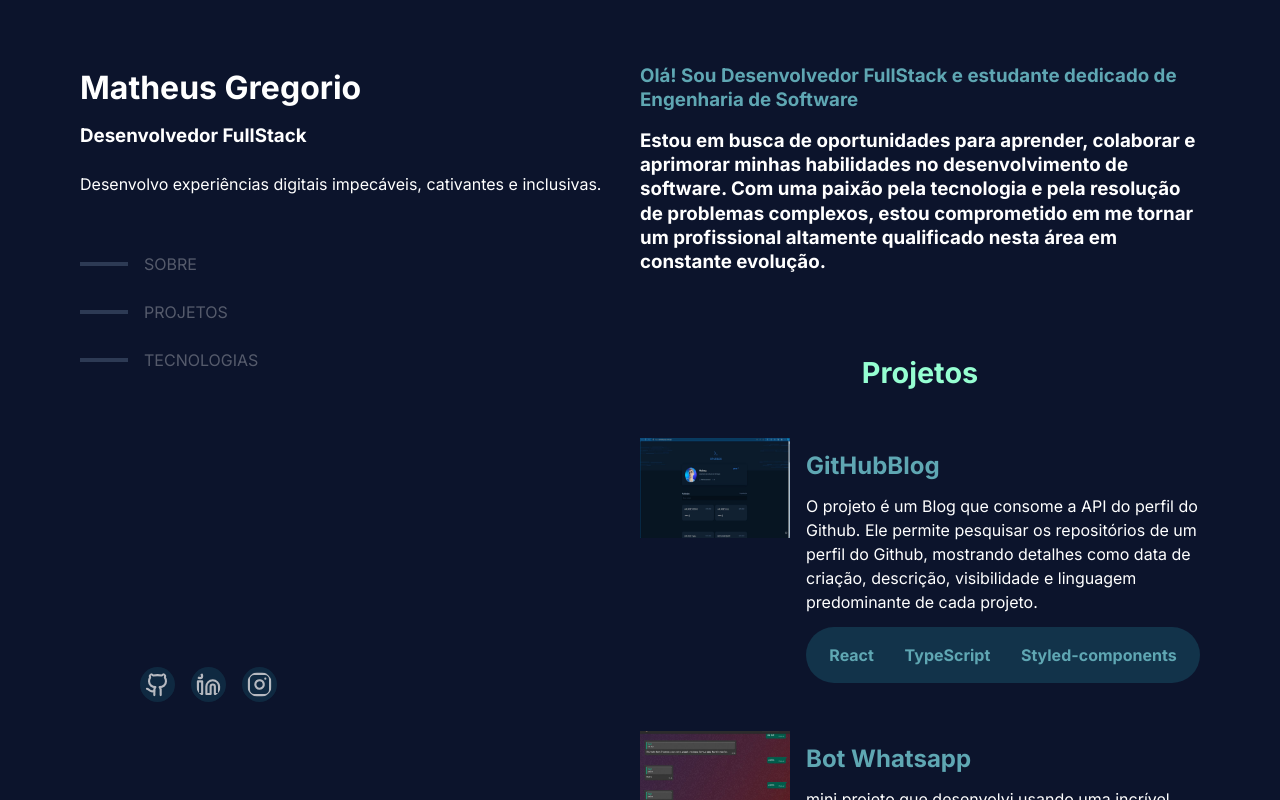
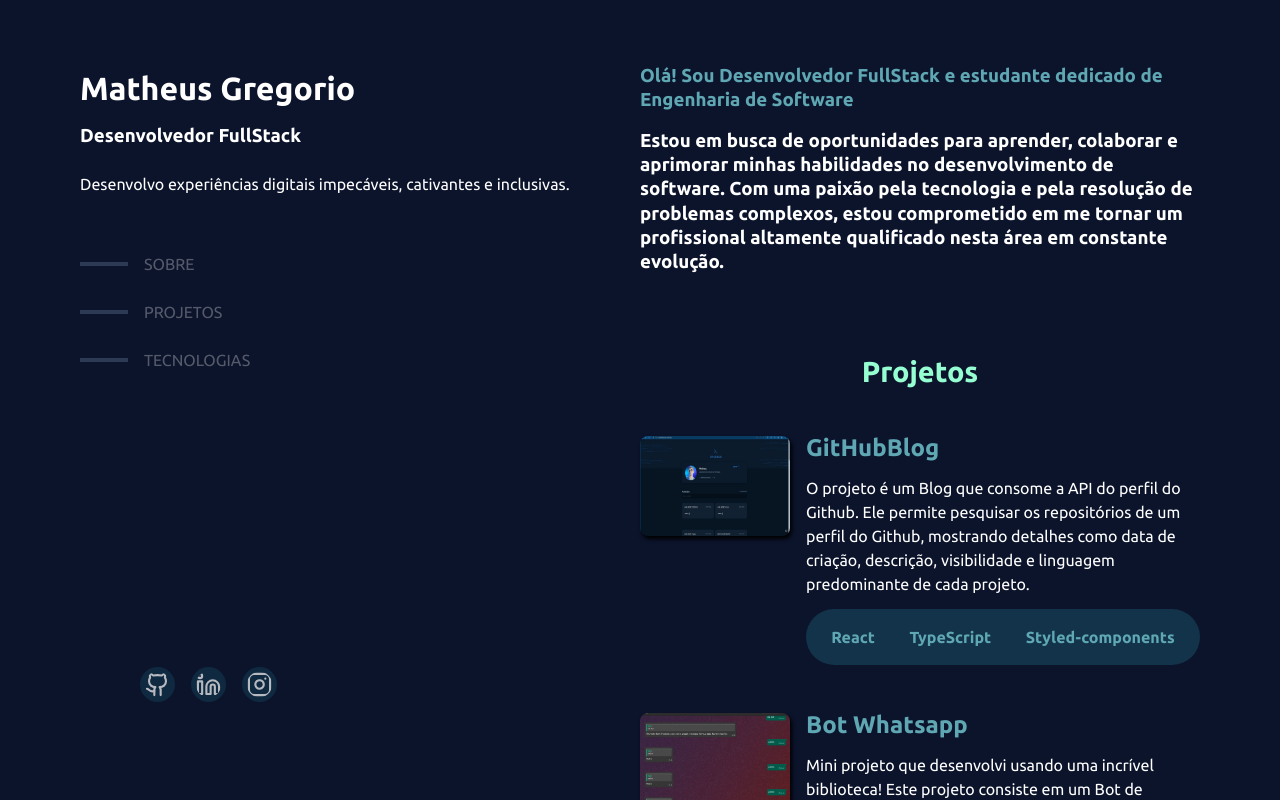
Before and after one commit to Matheussmaced/new_portfolio, a Next.js app: page / in a window 1280 px wide. Shown: the top 800 px of the page. Built offline with nearby package versions, Linux system fonts and the light colour scheme.

Commit message:
fix: font

```diff
--- a/package.json
+++ b/package.json
@@ -15,6 +15,7 @@
     "next": "14.1.4",
     "react": "^18",
     "react-dom": "^18",
+    "react-helmet": "^6.1.0",
     "react-scroll": "^1.9.0",
     "styled-components": "^6.1.8"
   },
@@ -23,6 +24,7 @@
     "@types/node": "^20",
     "@types/react": "^18",
     "@types/react-dom": "^18",
+    "@types/react-helmet": "^6.1.11",
     "eslint": "^8.57.0",
     "eslint-config-next": "14.1.4",
     "typescript": "^5"
--- a/src/app/(home)/components/projects.tsx
+++ b/src/app/(home)/components/projects.tsx
@@ -1,5 +1,5 @@
-import Image from 'next/image'
 import {
+  Images,
   LinksTitle,
   MainContainerProjects,
   TechnologyContainer,
@@ -23,7 +23,7 @@ export default function Projects({
   return (
     <>
       <MainContainerProjects>
-        <Image src={picture} alt="" width={150} height={100} quality={100} />
+        <Images src={picture} alt="" width={150} height={100} quality={100} />
 
         <div>
           <LinksTitle href={URLReposity} target="_blank">
--- a/src/app/(home)/page.tsx
+++ b/src/app/(home)/page.tsx
@@ -39,7 +39,7 @@ export default function Home() {
           <Projects
             picture="/bot_whatsapp.jpeg"
             title="Bot Whatsapp"
-            description="mini projeto que desenvolvi usando uma incrível biblioteca! Este projeto consiste em
+            description="Mini projeto que desenvolvi usando uma incrível biblioteca! Este projeto consiste em
                         um Bot de mensagens para o Whatsapp. Eu criei um
                         jogo simples de pedra, papel e tesoura para testar o funcionamento dessa
                         biblioteca surpreendente."
--- a/src/app/(home)/styles/projects.ts
+++ b/src/app/(home)/styles/projects.ts
@@ -1,3 +1,4 @@
+import Image from 'next/image'
 import Link from 'next/link'
 import styled from 'styled-components'
 
@@ -15,10 +16,18 @@ export const MainContainerProjects = styled.main`
 
   h4 {
     font-size: 1.5rem;
-    margin: 1rem 0 1rem;
+    margin-bottom: 1rem;
+    display: flex;
+    align-items: first baseline;
 
     color: ${(props) => props.theme['base-subtitle']};
   }
+`
+
+export const Images = styled(Image)`
+  border-radius: 0.5rem;
+
+  filter: drop-shadow(2px 3px 2px black);
 `
 
 export const LinksTitle = styled(Link)`
--- a/src/app/layout.tsx
+++ b/src/app/layout.tsx
@@ -1,10 +1,13 @@
 import type { Metadata } from 'next'
-import { Inter } from 'next/font/google'
+import { Ubuntu } from 'next/font/google'
 
-const inter = Inter({ subsets: ['latin'] })
+const ubuntu = Ubuntu({
+  weight: ['300', '400', '500', '700'],
+  subsets: ['latin'],
+})
 
 export const metadata: Metadata = {
-  title: 'Create Next App',
+  title: 'Portfolio',
   description: 'Generated by create next app',
 }
 
@@ -14,8 +17,8 @@ export default function RootLayout({
   children: React.ReactNode
 }>) {
   return (
-    <html lang="en">
-      <body className={inter.className}>{children}</body>
+    <html lang="pt-BR">
+      <body className={ubuntu.className}>{children}</body>
     </html>
   )
 }
--- a/src/styles/global.ts
+++ b/src/styles/global.ts
@@ -1,6 +1,7 @@
 import { createGlobalStyle } from 'styled-components'
 
 export const GlobalStyles = createGlobalStyle`
+
   *{
     margin: 0;
     padding: 0;
@@ -12,6 +13,7 @@ export const GlobalStyles = createGlobalStyle`
     }
     body {
       background-color: ${(props) => props.theme.background};
+      font-family: "Oswald", sans-serif;
     }
   }
 `
```
Also changed, not shown: 1 other file (tests, documents, lock files or other folders).
